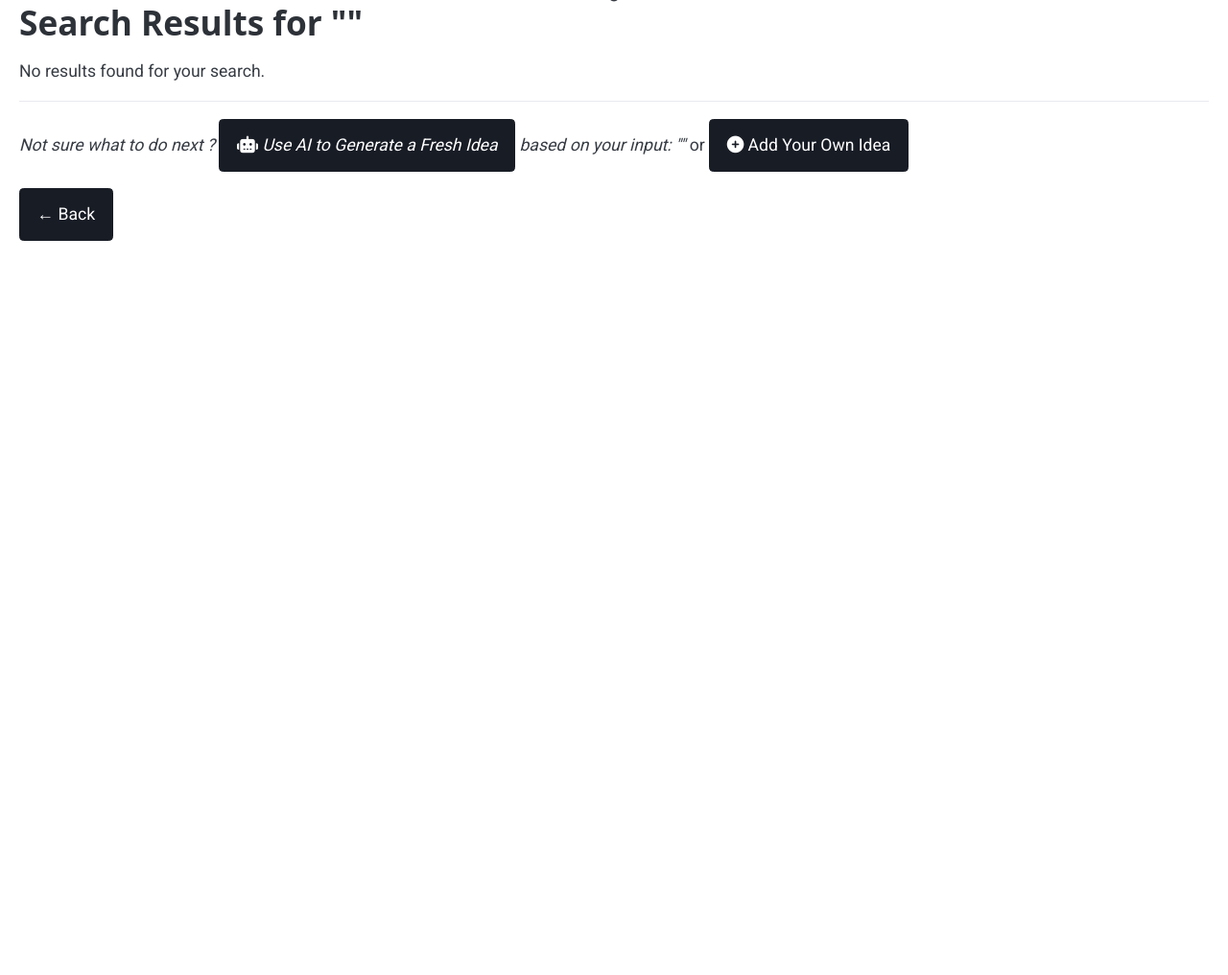
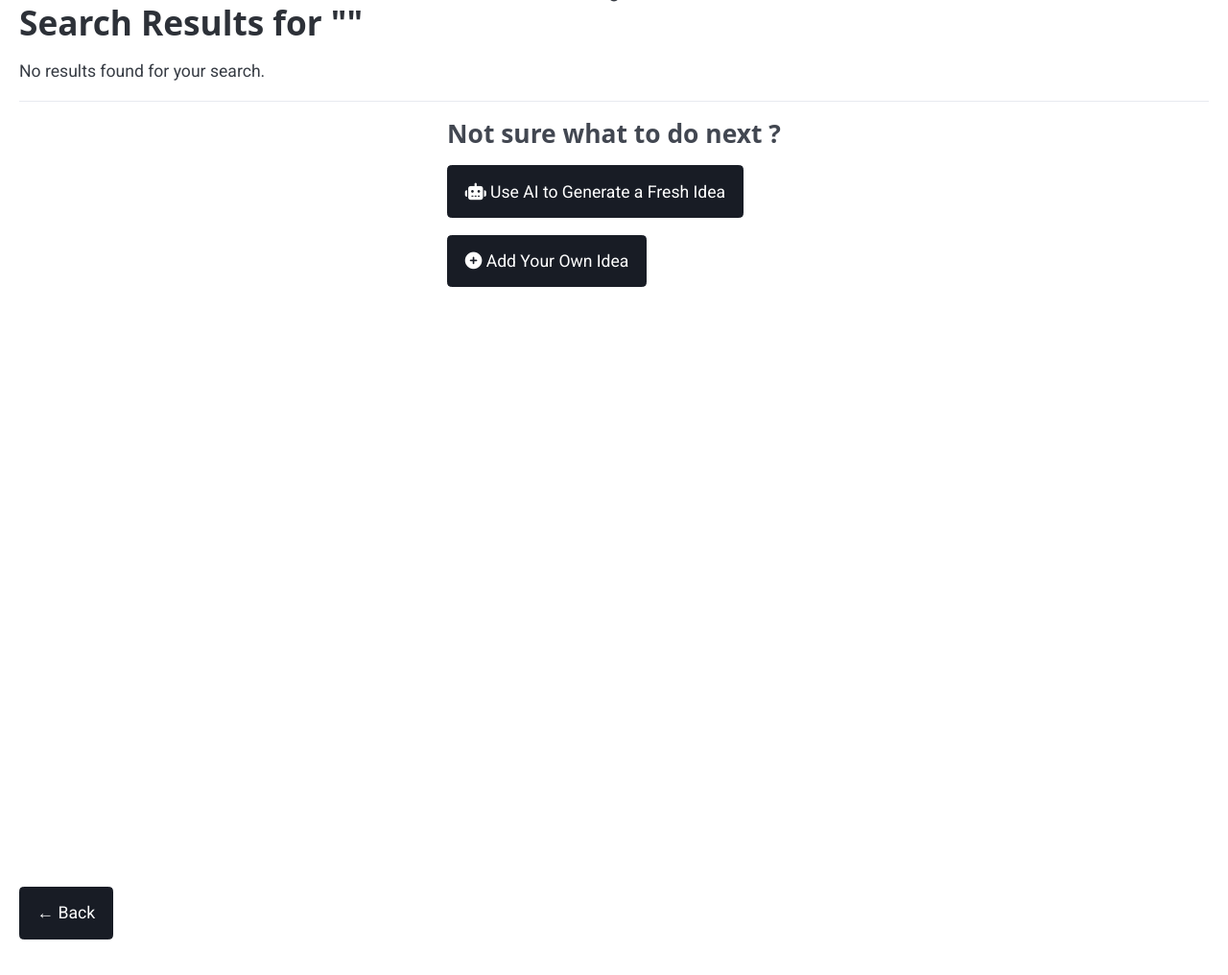
Before and after one commit to nodes-ro/ideas, a Flask app: page /search in a window 1280 px wide. Shown: the part 72-1088 px from the top of the page at 96% size. Before the commit the page ends 323 px from the top, so only its background shows below. Run offline with Flask 3, Linux system fonts and the light colour scheme; some libraries are stand-ins or nearby versions.

Commit message:
update style rsult page

```diff
--- a/templates/search_results.html
+++ b/templates/search_results.html
@@ -81,16 +81,21 @@
     {% else %}
     <p>No results found for your search.</p>
     <hr/>
+<div style="display: flex;  justify-content: center; height: 100vh;">
+  <div>
+    <h3>Not sure what to do next ?</h3>
     <p>
-        <em>Not sure what to do next ? <a class="contrast" href="{{ url_for('ai_reply', message=query) }}"
-                                          role="button">
-            <i class="fa-solid fa-robot"></i> Use AI to Generate a Fresh Idea</a> based on your input: "{{ query
-            }}"</em> or
-        <a class="contrast" href="{{ url_for('index') }}#idea-modal" id="open-modal" role="button">
-            <i class="fas fa-plus-circle"></i> Add Your Own Idea
-        </a>
-
+      <a class="contrast" href="{{ url_for('ai_reply', message=query) }}" role="button">
+        <i class="fa-solid fa-robot"></i> Use AI to Generate a Fresh Idea
+      </a>
     </p>
+    <p>
+      <a class="contrast" href="{{ url_for('index') }}#idea-modal" id="open-modal" role="button">
+        <i class="fas fa-plus-circle"></i> Add Your Own Idea
+      </a>
+    </p>
+  </div>
+</div>
 
     {% endif %}
 
```
